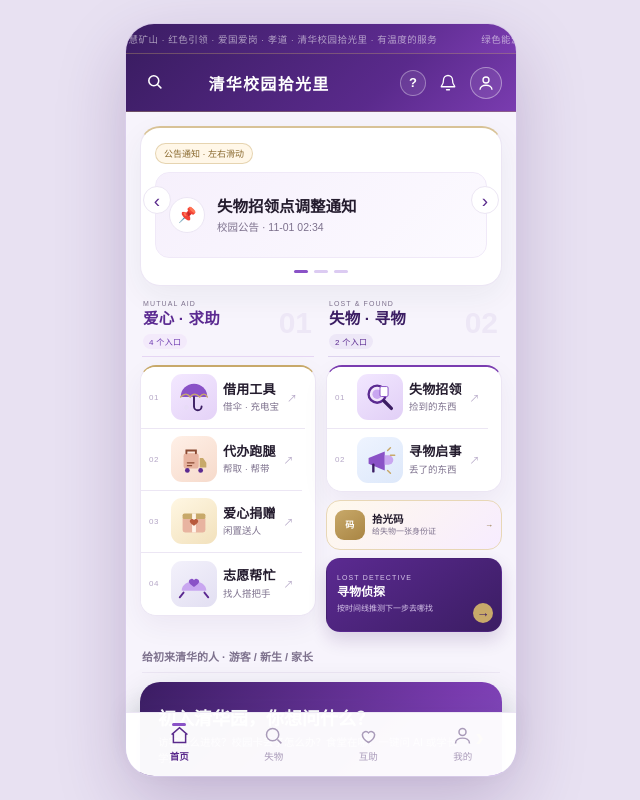
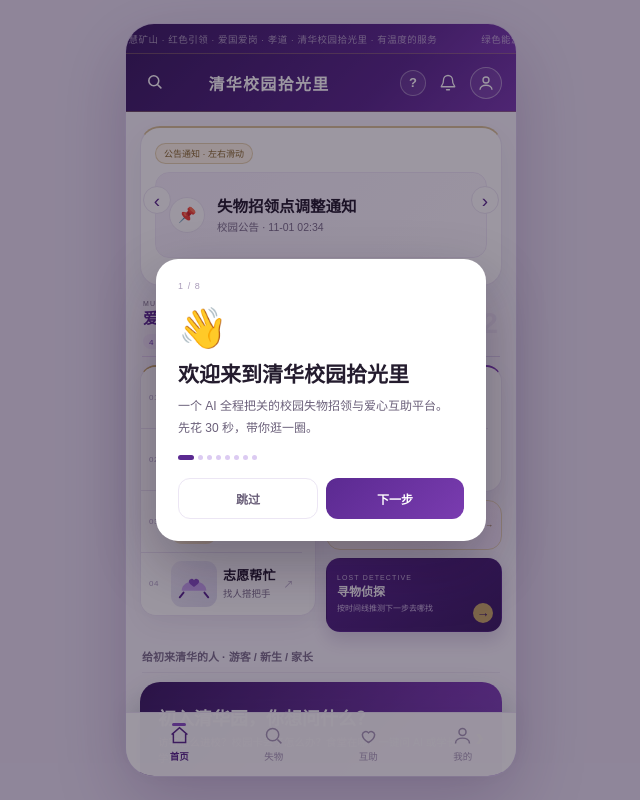
Before and after one commit to zgc1102/campus-lost-found, a Vue app in the folder web/: page / in a window 1280 px wide. Shown: the whole page, without its empty margins (319-959 px from the left). Built offline with nearby package versions, Linux system fonts and the light colour scheme; no server answers.

Commit message:
feat: complete vue flows, search, info and tour

```diff
--- a/web/src/App.vue
+++ b/web/src/App.vue
@@ -15,6 +15,7 @@ import SearchView from './views/SearchView.vue'
 import InfoView from './views/InfoView.vue'
 import AdminView from './views/AdminView.vue'
 import BottomNav from './components/BottomNav.vue'
+import TourOverlay from './components/TourOverlay.vue'
 
 const params = new URLSearchParams(location.search)
 const initial = params.get('view')
@@ -81,5 +82,6 @@ function publish(type, cat) {
     <SearchView v-else-if="view === 'search'" @nav="go" />
     <AdminView v-else-if="view === 'admin'" />
     <BottomNav v-if="view !== 'admin' && view !== 'map' && view !== 'ask'" :active="view === 'publish' ? (publishType === 'help' ? 'help' : publishType) : view" @nav="go" />
+    <TourOverlay />
   </div>
 </template>
--- /dev/null
+++ b/web/src/components/TourOverlay.vue
@@ -0,0 +1,72 @@
+<script setup>
+import { ref } from 'vue'
+
+const KEY = 'sg:vue:tour:v1'
+const slides = [
+  { e: '👋', t: '欢迎来到清华校园拾光里', b: '一个 AI 全程把关的校园失物招领与爱心互助平台。\n先花 30 秒，带你逛一圈。' },
+  { e: '🔎', t: '失物 · 寻物', b: '丢了东西点「寻物启事」，捡到东西点「失物招领」。\n点右下角 ＋ 就能发布。' },
+  { e: '🤝', t: '爱心 · 求助', b: '借用工具、代办跑腿、爱心捐赠、志愿帮忙。\n点「我来帮忙」就能对接。' },
+  { e: '🔖', t: '拾光码：一码通用', b: '生成一张自己的拾光码，可以贴电脑、键盘、校园卡、充电器。\n捡到的人扫码后，可以只发通知，也可以直接看到你的电话。' },
+  { e: '🕵️', t: '寻物侦探：没发布也能用', b: '不用先发帖。填丢了什么、今天走过哪里、平时放口袋还是背包。\nAI 会按校园地图和动作风险，给出下一步去哪找。' },
+  { e: '🧭', t: '初入清华，先问一句', b: '访客怎么进校、校园卡丢了怎么办、食堂在哪。\n点「初入清华园」，或直接问 AI。' },
+  { e: '🤖', t: 'AI 都在做什么', b: '发布：文字 + 图片双审。\n雷达：自动比对全站失物与招领。\n侦探：按路线推理下一步。' },
+  { e: '🚀', t: '开始你的拾光之旅', b: '右上角看通知，「我的」里管理发布。\n遇到问题，随时找我们。' }
+]
+const index = ref(0)
+const show = ref(localStorage.getItem(KEY) !== '1' && !location.search.includes('tour=off'))
+function close() {
+  show.value = false
+  localStorage.setItem(KEY, '1')
+}
+function next() {
+  if (index.value >= slides.length - 1) return close()
+  index.value++
+}
+</script>
+
+<template>
+  <div v-if="show" class="vue-tour">
+    <div class="vt-card">
+      <div class="vt-step">{{ index + 1 }} / {{ slides.length }}</div>
+      <div class="vt-emoji">{{ slides[index].e }}</div>
+      <div class="vt-title">{{ slides[index].t }}</div>
+      <div class="vt-body">{{ slides[index].b }}</div>
+      <div class="vt-dots"><i v-for="(s, i) in slides" :key="i" :class="{ on: i === index }" /></div>
+      <div class="vt-actions">
+        <button type="button" class="vt-skip" @click="close">跳过</button>
+        <button type="button" class="vt-next" @click="next">{{ index === slides.length - 1 ? '开始使用' : '下一步' }}</button>
+      </div>
+    </div>
+  </div>
+</template>
+
+<style scoped>
+.vue-tour {
+  position: fixed;
+  inset: 0;
+  z-index: 400;
+  background: rgba(20, 8, 32, .42);
+  display: flex;
+  align-items: center;
+  justify-content: center;
+  padding: 20px;
+}
+.vt-card {
+  width: min(330px, 88vw);
+  background: #fff;
+  border-radius: 22px;
+  padding: 22px;
+  box-shadow: 0 24px 60px rgba(20, 8, 32, .3);
+}
+.vt-step { font-size: 9px; letter-spacing: .12em; color: #A99BB9; }
+.vt-emoji { font-size: 40px; margin: 14px 0 6px; }
+.vt-title { font-size: 21px; font-weight: 700; color: #241C2E; }
+.vt-body { font-size: 12px; line-height: 1.8; color: #6B607A; margin-top: 8px; white-space: pre-line; }
+.vt-dots { display: flex; gap: 4px; margin: 16px 0 18px; }
+.vt-dots i { width: 5px; height: 5px; border-radius: 50%; background: #DCCBF2; }
+.vt-dots i.on { width: 16px; border-radius: 99px; background: #5B2A91; }
+.vt-actions { display: flex; gap: 8px; }
+.vt-skip, .vt-next { flex: 1; border-radius: 12px; padding: 11px; font-family: inherit; font-size: 12px; font-weight: 600; }
+.vt-skip { border: 1px solid #ECE6F4; background: #fff; color: #6B607A; }
+.vt-next { border: 0; background: linear-gradient(135deg, #5B2A91, #7A3CB0); color: #fff; }
+</style>
```
